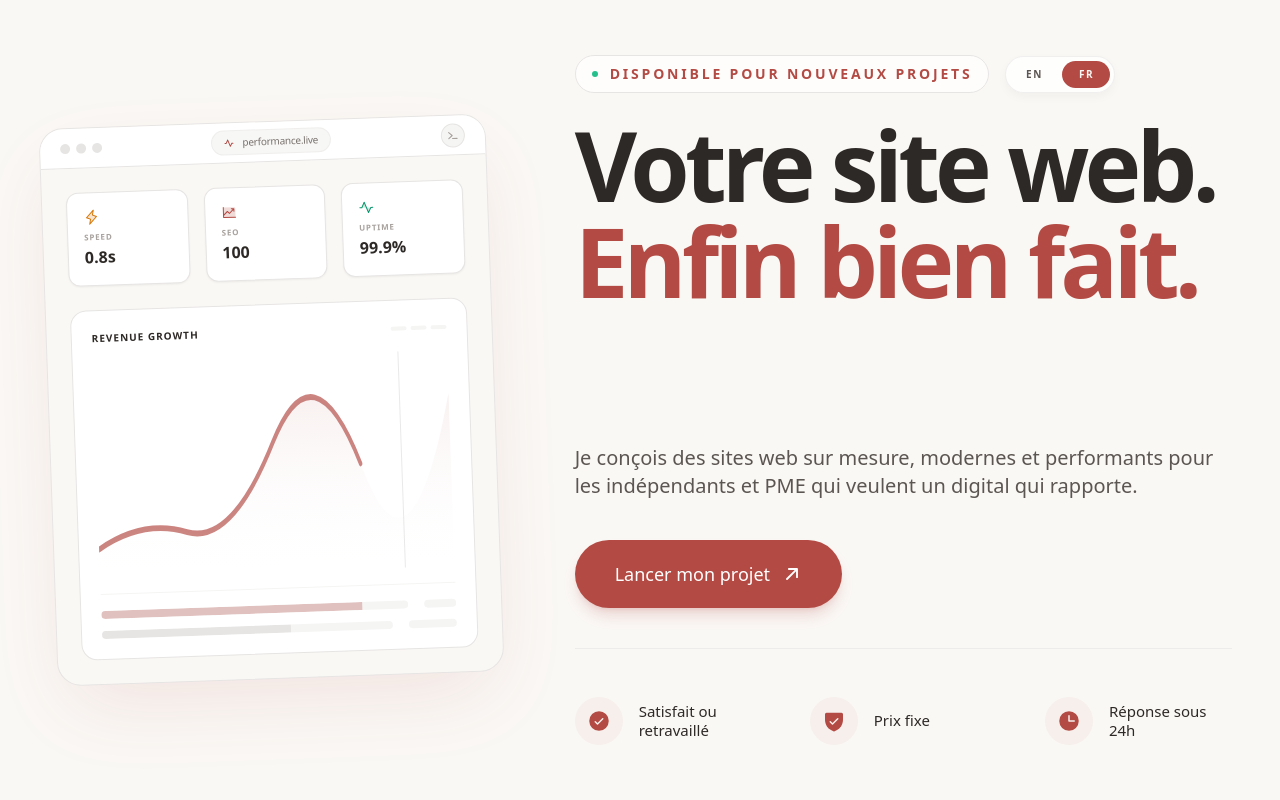
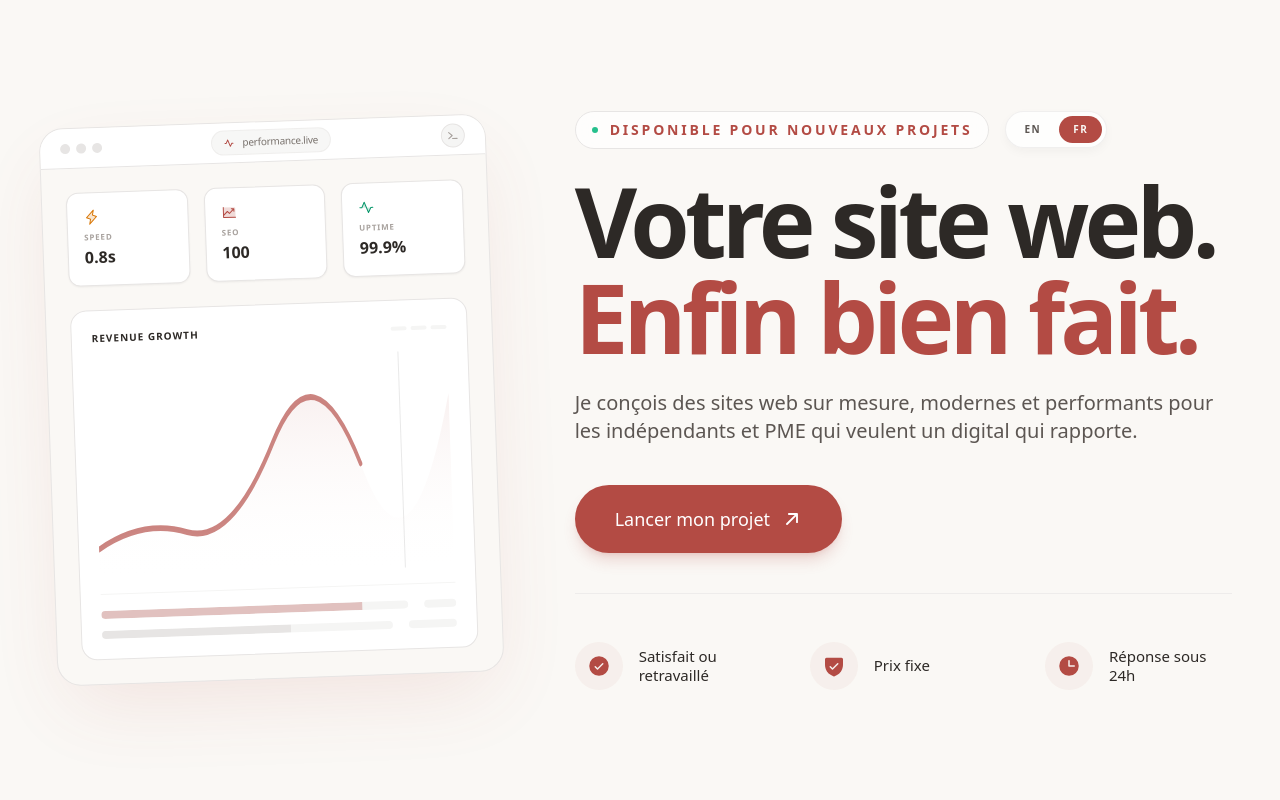
Before and after one commit to antoineghigny/antoine-ghigny-digital, a Next.js app: page /fr in a window 1280 px wide. Shown: the top 800 px of the page. Built offline with nearby package versions, Linux system fonts and the light colour scheme.

Commit message:
Revert "fix: stabilize hero layout with min-height and update VAT number"
This reverts commit 77246f20dbb5b608394a393b060b53070c3842a4.

```diff
--- a/messages/en.json
+++ b/messages/en.json
@@ -69,6 +69,6 @@
       "legal": "Legal mentions",
       "privacy": "Privacy policy"
     },
-    "tva": "VAT BE 1033.932.403"
+    "tva": "VAT BE0XXX.XXX.XXX"
   }
 }
--- a/messages/fr.json
+++ b/messages/fr.json
@@ -69,6 +69,6 @@
       "legal": "Mentions légales",
       "privacy": "Politique de confidentialité"
     },
-    "tva": "TVA BE 1033.932.403"
+    "tva": "TVA BE0XXX.XXX.XXX"
   }
 }
--- a/src/components/LocaleSwitcher.tsx
+++ b/src/components/LocaleSwitcher.tsx
@@ -3,13 +3,12 @@
 import { useLocale } from 'next-intl';
 import { usePathname, useRouter } from '@/i18n/navigation';
 import { motion, AnimatePresence } from 'framer-motion';
-import { useState, useTransition } from 'react';
+import { useState } from 'react';
 
 export function LocaleSwitcher() {
   const locale = useLocale();
   const router = useRouter();
   const pathname = usePathname();
-  const [isPending, startTransition] = useTransition();
   const [hovered, setHovered] = useState<string | null>(null);
 
   const locales = [
@@ -18,25 +17,16 @@ export function LocaleSwitcher() {
   ];
 
   const handleLocaleChange = (newLocale: "en" | "fr") => {
-    if (newLocale === locale || isPending) return;
-
-    startTransition(() => {
-      router.replace(pathname, { locale: newLocale, scroll: false });
-    });
+    if (newLocale === locale) return;
+    router.replace(pathname, { locale: newLocale, scroll: false });
   };
 
   return (
     <motion.div
       initial={false}
-      animate={{
-        y: 0,
-        opacity: isPending ? 0.7 : 1,
-      }}
+      animate={{ y: 0, opacity: 1 }}
       className="backdrop-blur-md bg-white/80 border border-stone-200/60 p-0.5 md:p-1 rounded-full flex items-center gap-0.5 md:gap-1 shadow-sm overflow-hidden"
-      style={{
-        boxShadow: '0 4px 12px -2px rgba(45, 41, 38, 0.05)',
-        cursor: isPending ? 'wait' : 'default'
-      }}
+      style={{ boxShadow: '0 4px 12px -2px rgba(45, 41, 38, 0.05)' }}
     >
       {locales.map((l) => {
           const isActive = locale === l.id;
@@ -44,12 +34,11 @@ export function LocaleSwitcher() {
           return (
             <button
               key={l.id}
-              disabled={isPending}
               aria-label={`Switch to ${l.label === "FR" ? "French" : "English"}`}
               onClick={() => handleLocaleChange(l.id as "en" | "fr")}
-              onMouseEnter={() => !isPending && setHovered(l.id)}
+              onMouseEnter={() => setHovered(l.id)}
               onMouseLeave={() => setHovered(null)}
-              className="relative w-8 md:w-12 py-1.5 rounded-full text-[9px] md:text-[10px] font-bold tracking-[0.1em] md:tracking-[0.15em] transition-all duration-200 outline-none uppercase disabled:cursor-wait flex items-center justify-center"
+              className="relative px-2.5 md:px-3.5 py-1.5 rounded-full text-[9px] md:text-[10px] font-bold tracking-[0.1em] md:tracking-[0.15em] transition-colors duration-200 outline-none uppercase"
               style={{
                 color: isActive ? '#FAF8F5' : '#5C5652',
               }}
--- a/src/components/landing/HeroAndWhy.tsx
+++ b/src/components/landing/HeroAndWhy.tsx
@@ -208,7 +208,7 @@ export default function HeroAndWhy() {
                   </div>
                 </div>
 
-                <h1 className="text-5xl md:text-7xl lg:text-8xl font-bold text-[#2D2926] leading-[1.05] tracking-tighter min-h-[2.1em] md:min-h-[3.15em]">
+                <h1 className="text-5xl md:text-7xl lg:text-8xl font-bold text-[#2D2926] leading-[1.05] tracking-tighter">
                   {t("title_part1")}<br />
                   <span className="text-[#B34B44]">{t("title_part2")}</span>
                 </h1>
```
